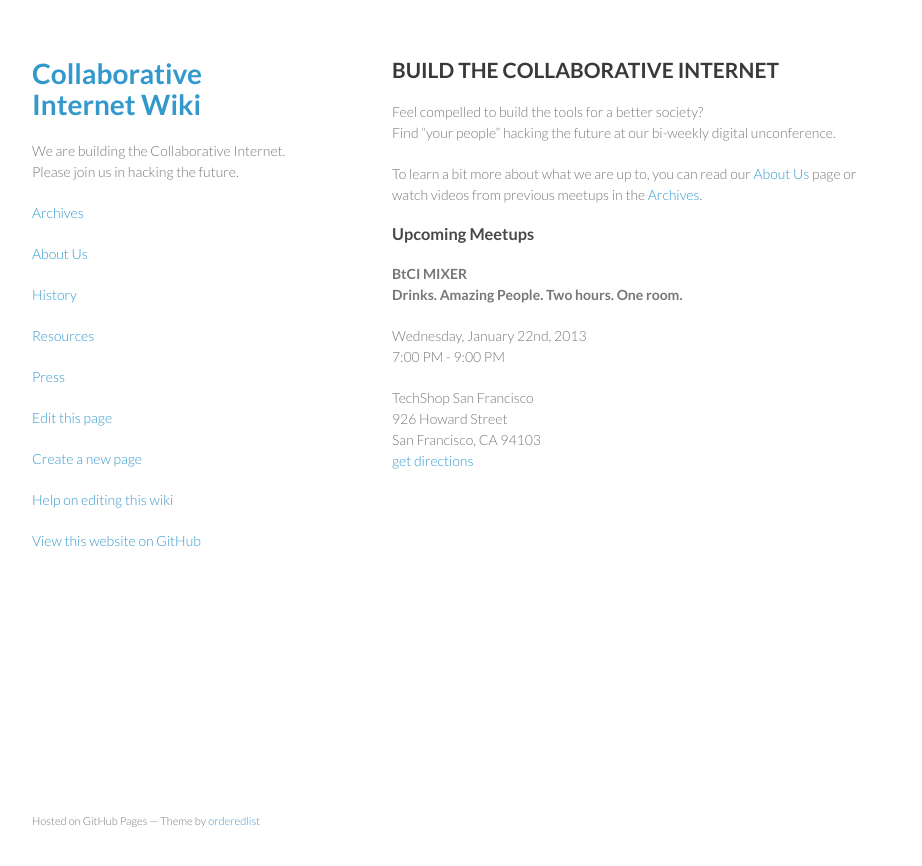
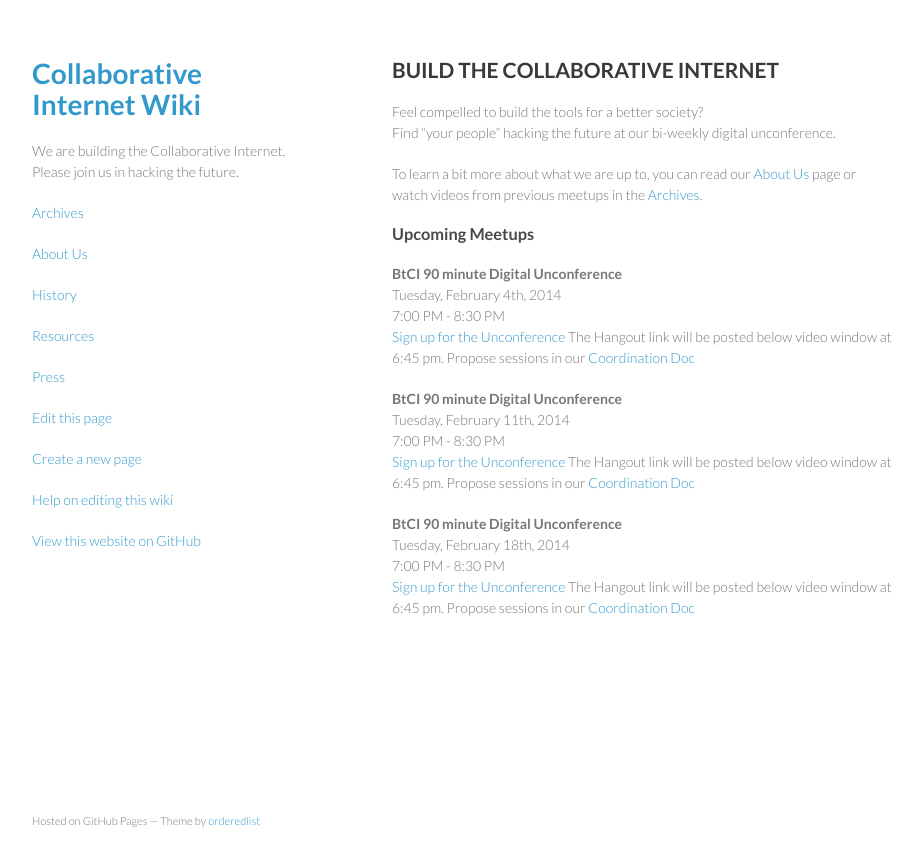
Before and after one commit to collaborativeinternet/collaborativeinternet.github.io, a Jekyll site: the page built from index.md, in a window 1280 px wide. Shown: the top 866 px of the page, without its empty margins (178-1100 px from the left). Built offline with Jekyll 4.4.1, drawn with Linux system fonts in a browser that asks for light colours.

Commit message:
Update index.md

```diff
--- a/index.md
+++ b/index.md
@@ -11,14 +11,27 @@ To learn a bit more about what we are up to, you can read our [About Us](http://
 
 ### Upcoming Meetups
 
-<b>BtCI MIXER
-Drinks. Amazing People. Two hours. One room.</b>
-
-Wednesday, January 22nd, 2013
-7:00 PM - 9:00 PM
+<b>BtCI 90 minute Digital Unconference</b>
+Tuesday, February 4th, 2014
+7:00 PM - 8:30 PM
+[Sign up for the Unconference](https://plus.google.com/u/1/events/caf8mkj00tc9vlbjqc68bpnsscs)
+The Hangout link will be posted below video window at 6:45 pm.
+Propose sessions in our [Coordination Doc](https://docs.google.com/spreadsheet/ccc?key=0Aqe_OvhjNeDPdHQ5bEotVy0xOGYyRW9QR25QOHQ5Zmc#gid=0)
 
 
-TechShop San Francisco
-926 Howard Street
-San Francisco, CA 94103
-[get directions](https://www.google.com/maps/preview#!data=!1m4!1m3!1d2074!2d-122.405923!3d37.781184!4m36!3m16!1m0!1m5!1s926+Howard+St%2C+San+Francisco%2C+CA+94103!2s0x80858086b45dd233%3A0xee937622904781!3m2!3d37.781184!4d-122.405923!3m8!1m3!1d17027747!2d-95.665!3d37.6!3m2!1i954!2i505!4f13.1!5m16!2m15!1m14!1s0x80858086b45dd233%3A0xee937622904781!2s926+howard+street%2C+san+francisco%2C+ca!3m8!1m3!1d17027747!2d-95.665!3d37.6!3m2!1i954!2i505!4f13.1!4m2!3d37.781184!4d-122.405923!7m1!3b1&fid=0)
+
+<b>BtCI 90 minute Digital Unconference</b>
+Tuesday, February 11th, 2014
+7:00 PM - 8:30 PM
+[Sign up for the Unconference](https://plus.google.com/u/1/events/cg8bhuf84q6or8kugt4etkb8e80)
+The Hangout link will be posted below video window at 6:45 pm.
+Propose sessions in our [Coordination Doc](https://docs.google.com/spreadsheet/ccc?key=0Aqe_OvhjNeDPdHF4b2pfaDVHUzYzSktEZ0xhRTBmdUE#gid=0)
+
+
+
+<b>BtCI 90 minute Digital Unconference</b>
+Tuesday, February 18th, 2014
+7:00 PM - 8:30 PM
+[Sign up for the Unconference](https://plus.google.com/u/1/events/ccm0t6a7lgq43khgi34tvq39pbs)
+The Hangout link will be posted below video window at 6:45 pm.
+Propose sessions in our [Coordination Doc](https://docs.google.com/spreadsheet/ccc?key=0Aqe_OvhjNeDPdDB4T3haUDdGM2Roanp6bURNNUMxMkE#gid=0)
```
